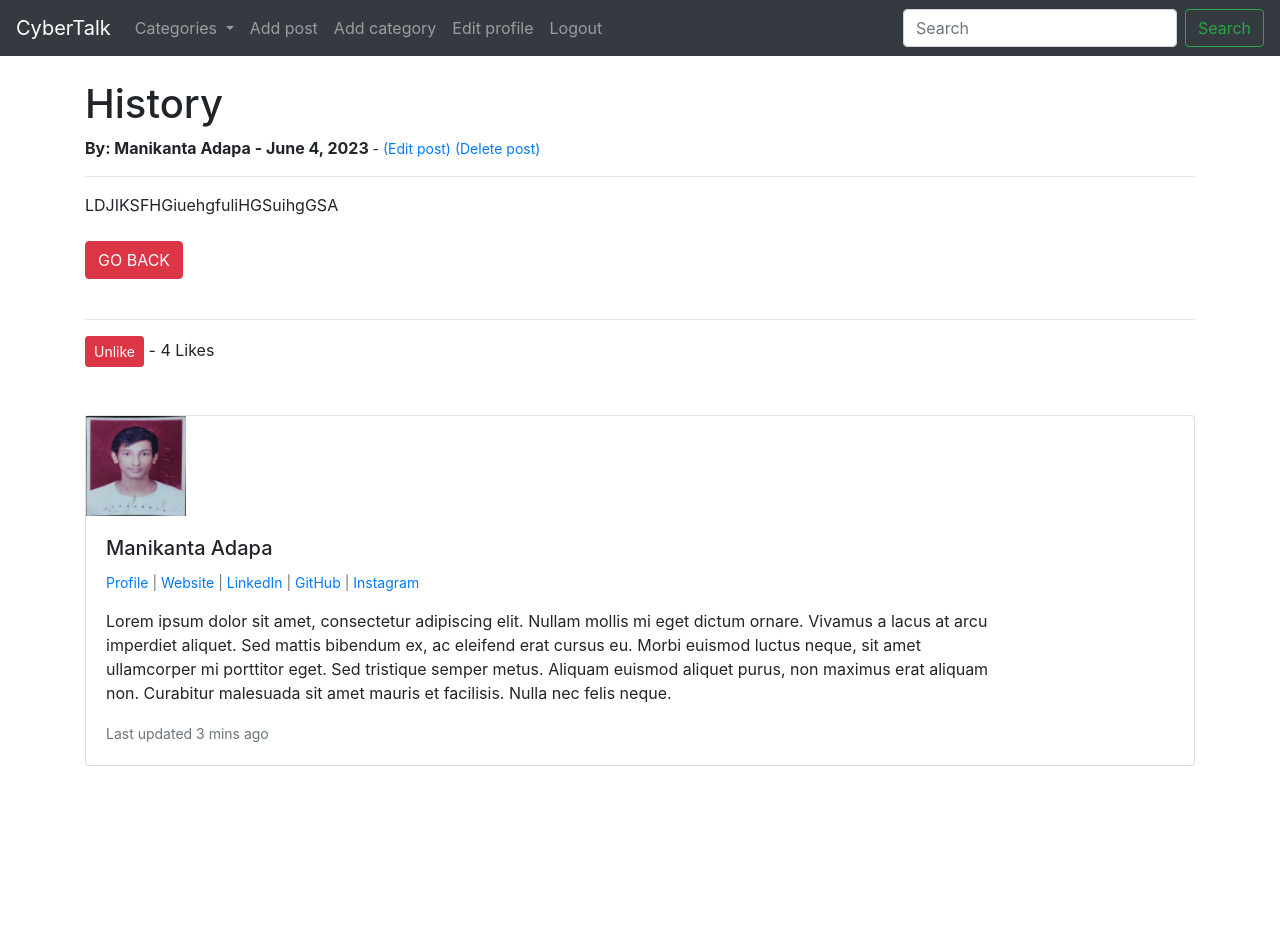
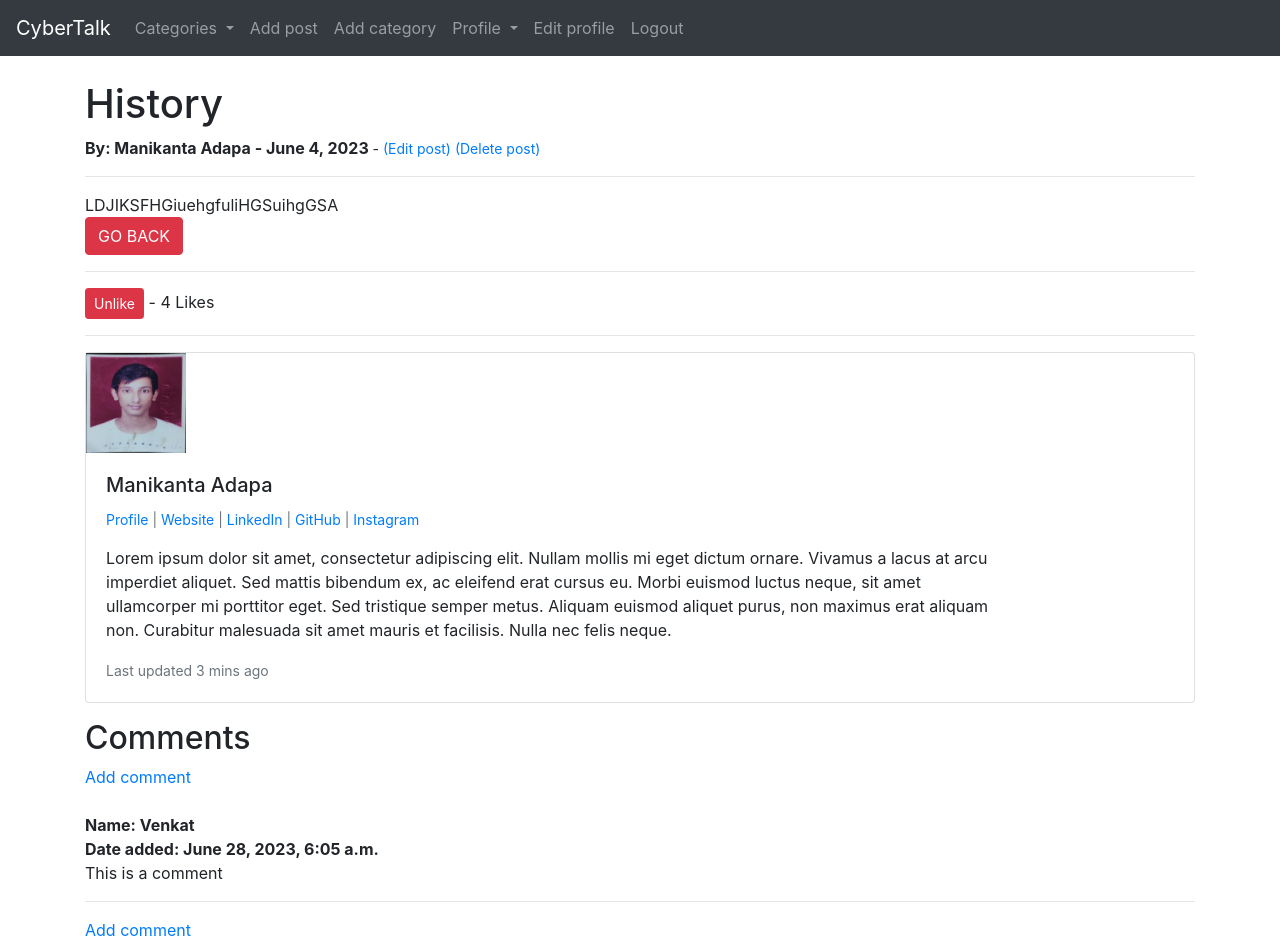
Before and after one commit to manikanta-adupa/django_cybertalk, a Django app: page /article/14 in a window 1280 px wide. Before the commit the page ends 766 px from the top, so only its background shows below. Run offline with Django 4.2, Linux system fonts and the light colour scheme; a user stored in the database is signed in; data comes from the database, SQL or seed files in the repository; both versions use the stored data as it was after the commit; some libraries are stand-ins or nearby versions.

Commit message:
second commit

```diff
--- a/cybertalk/settings.py
+++ b/cybertalk/settings.py
@@ -40,6 +40,7 @@ INSTALLED_APPS = [
     'theblog',
     'members',
     'ckeditor',
+    'rest_framework',
 ]
 
 MIDDLEWARE = [
--- a/members/templates/registration/edit_profile.html
+++ b/members/templates/registration/edit_profile.html
@@ -1,8 +1,7 @@
 {% extends 'base.html' %}
 {% block title %}Edit Profile{% endblock %}
 {% block content %}
-<h1>Edit profile...</h1>
-<!-- {{ user.profile.bio }} -->
+<h1>Edit settings...</h1>
 <div class="form-group">
     <form method="POST">
         {% csrf_token %}
--- a/members/urls.py
+++ b/members/urls.py
@@ -1,9 +1,11 @@
 from django.urls import path
-from .views import UserRegisterView,UserEditView, ShowProfilePageView
+from .views import UserRegisterView,UserEditView, ShowProfilePageView, EditProfilePageView, CreateProfilePageView
 from django.contrib.auth import views as auth_views
 urlpatterns = [
     path('register/',UserRegisterView.as_view(),name="register"),
     path('edit_profile/',UserEditView.as_view(),name="edit_profile"),
     # path('password/',auth_views.PasswordChangeView.as_view()),
     path('<int:pk>/profile/',ShowProfilePageView.as_view(),name='show_profile_page'),
+    path('<int:pk>/edit_profile_page/',EditProfilePageView.as_view(),name='edit_profile_page'),
+    path('create_profile_page/',CreateProfilePageView.as_view(),name='create_profile_page'),
 ]
--- a/theblog/admin.py
+++ b/theblog/admin.py
@@ -1,7 +1,8 @@
 from django.contrib import admin
 
 # Register your models here.
-from .models import Post, Category, Profile
+from .models import Post, Category, Profile, Comment
 admin.site.register(Post)
 admin.site.register(Category)
 admin.site.register(Profile)
+admin.site.register(Comment)
--- a/theblog/forms.py
+++ b/theblog/forms.py
@@ -1,5 +1,5 @@
 from django import forms
-from .models import Post, Category
+from .models import Post, Category, Comment
 choices=Category.objects.all().values_list('name','name')
 choice_list=[]
 for item in choices:
@@ -31,3 +31,13 @@ class EditForm(forms.ModelForm):
             'body': forms.Textarea(attrs={'class':'form-control'}) ,
             'snippet': forms.Textarea(attrs={'class':'form-control'}) ,
         }
+
+class CommentForm(forms.ModelForm):
+    class Meta:
+        model=Comment
+        fields=('name','body')
+
+        widgets={
+            'name': forms.TextInput(attrs={'class':'form-control'}),
+            'body': forms.Textarea(attrs={'class':'form-control'}),
+        }
--- a/theblog/models.py
+++ b/theblog/models.py
@@ -25,6 +25,9 @@ class Profile(models.Model):
 
     def __str__(self) -> str:
         return str(self.user)
+    def get_absolute_url(self):
+        # return reverse('article-detail', args=(str(self.id)))
+        return reverse('home')
 
 class Post(models.Model):
     title=models.CharField(max_length=255)
@@ -47,3 +50,11 @@ class Post(models.Model):
     def get_absolute_url(self):
         # return reverse('article-detail', args=(str(self.id)))
         return reverse('home')
+
+class Comment(models.Model):
+    post=models.ForeignKey(Post, related_name="comments",on_delete=models.CASCADE)
+    name=models.CharField(max_length=255)
+    body=models.TextField()
+    date_added=models.DateTimeField(auto_now_add=True)
+    def __str__(self):
+        return '%s - %s' % (self.post.title,self.name)
--- a/theblog/templates/article_detail.html
+++ b/theblog/templates/article_detail.html
@@ -17,9 +17,9 @@
 <img src="{{ post.header_image.url }}" alt="Image not found">
 {% endif %}
 {{post.body|safe}}
-<br><br>
+<br>
 <a href="{% url 'home' %}" class="btn btn-danger">GO BACK</a>
-<br><br>
+
 <hr>
 
 <form action="{% url 'like_post' post.pk %}" method="post">
@@ -31,7 +31,8 @@
     {% endif %}
     - {{ total_likes }} Likes
 </form>
-<br><br>
+
+<hr>
 <div class="card mb-3">
     <div class="row no-gutters">
         {% if post.author.profile.profile_pic %}
@@ -73,5 +74,21 @@
     </div>
 </div>
 
-
+<h2>Comments</h2>
+{% if not post.comments.all %}
+    No comments ye t... <a href="#">Add a comment</a>
+{% else %}
+    <a href="{% url 'add_comment' post.pk %}">Add comment</a>
+    <br><br>
+    {% for comment in post.comments.all %}
+        <strong>
+            Name: {{comment.name}} <br>
+            Date added: {{comment.date_added}}
+        </strong>
+        <br>
+        {{comment.body}}
+        <hr>
+    {%endfor%}
+{%endif%}
+<a href="{% url 'add_comment' post.pk %}">Add comment</a>
 {% endblock %}
--- a/theblog/templates/base.html
+++ b/theblog/templates/base.html
@@ -47,6 +47,22 @@
                 <li class="nav-item">
                     <a class="nav-link" href="{% url 'add_category' %}">Add category</a>
                 </li>
+                <li class="nav-item dropdown">
+                    <a class="nav-link dropdown-toggle" href="#" role="button" data-toggle="dropdown"
+                        aria-expanded="false">
+                        Profile
+                    </a>
+                    <div class="dropdown-menu">
+                        <a class="dropdown-item" href="{% url 'edit_profile' %}">Edit settings</a>
+                        {% if user.profile.id %}
+                            <a class="dropdown-item" href="{% url 'edit_profile_page' user.profile.id %}">Edit profile page</a>
+                            <a class="dropdown-item" href="{% url 'show_profile_page' user.profile.id %}">Show profile page</a>
+                        {% else %}
+                            <a class="dropdown-item" href="{% url 'create_profile_page' %}">Create profile page</a>
+                        {%endif%}
+
+                    </div>
+                </li>
                 <li class="nav-item">
                     <a class="nav-link" href="{% url 'edit_profile' %}">Edit profile</a>
                 </li>
@@ -65,10 +81,6 @@
 
 
             </ul>
-            <form class="form-inline my-2 my-lg-0">
-                <input class="form-control mr-sm-2" type="search" placeholder="Search" aria-label="Search">
-                <button class="btn btn-outline-success my-2 my-sm-0" type="submit">Search</button>
-            </form>
         </div>
     </nav>
     <br>
--- a/theblog/urls.py
+++ b/theblog/urls.py
@@ -1,6 +1,6 @@
 from django.urls import path
 # from . import views
-from .views import HomeView, ArticleDetailView,AddPostView,UpdatePostVew,DeletePostView, AddCategorytView, CategoryView, CategoryListView, LikeView
+from .views import HomeView, ArticleDetailView,AddPostView,UpdatePostVew,DeletePostView, AddCategorytView, CategoryView, CategoryListView, LikeView, AddCommentView
 urlpatterns = [
     # path('', views.home, name="home"),
     path('',HomeView.as_view(), name="home"),
@@ -12,4 +12,5 @@ urlpatterns = [
     path('category/<str:cats>/', CategoryView,name='category'),
     path('category-list/', CategoryListView,name='category_list'),
     path('like/<int:pk>',LikeView,name='like_post'),
+    path('article/<int:pk>/comment',AddCommentView.as_view(),name='add_comment'),
 ]
--- a/theblog/views.py
+++ b/theblog/views.py
@@ -1,8 +1,8 @@
 from typing import Any, Dict
 from django.shortcuts import render, get_object_or_404
 from django.views.generic import ListView, DetailView, CreateView, UpdateView, DeleteView
-from .models import Post,Category
-from .forms import PostForm,EditForm
+from .models import Post,Category,Comment
+from .forms import PostForm,EditForm, CommentForm
 from django.urls import reverse_lazy,reverse
 from django.http import HttpResponseRedirect
 # Create your views here.
@@ -69,6 +69,17 @@ class AddPostView(CreateView):
     template_name='add_post.html'
     # fields='__all__'
 
+class AddCommentView(CreateView):
+    model=Comment
+    form_class=CommentForm
+    # form_class=PostForm
+    template_name='add_comment.html'
+    # fields='__all__'
+    def form_valid(self, form) :
+        form.instance.post_id=self.kwargs['pk']
+        return super().form_valid(form)
+    success_url=reverse_lazy('home')
+
 class AddCategorytView(CreateView):
     model=Category
     # form_class=PostForm
```
Also changed, not shown: members/forms.py (+15 -0 lines), members/templates/registration/create_user_profile_page.html (added, +18 -0 lines), members/templates/registration/edit_profile_page.html (added, +18 -0 lines), members/templates/registration/login.html (+9 -1 lines), members/views.py (+19 -3 lines), theblog/templates/add_comment.html (added, +14 -0 lines), db.sqlite3, media/images/3125-american-psycho.png (added), media/images/unknown.png (added), theblog/migrations/0016_comment.py (added).
